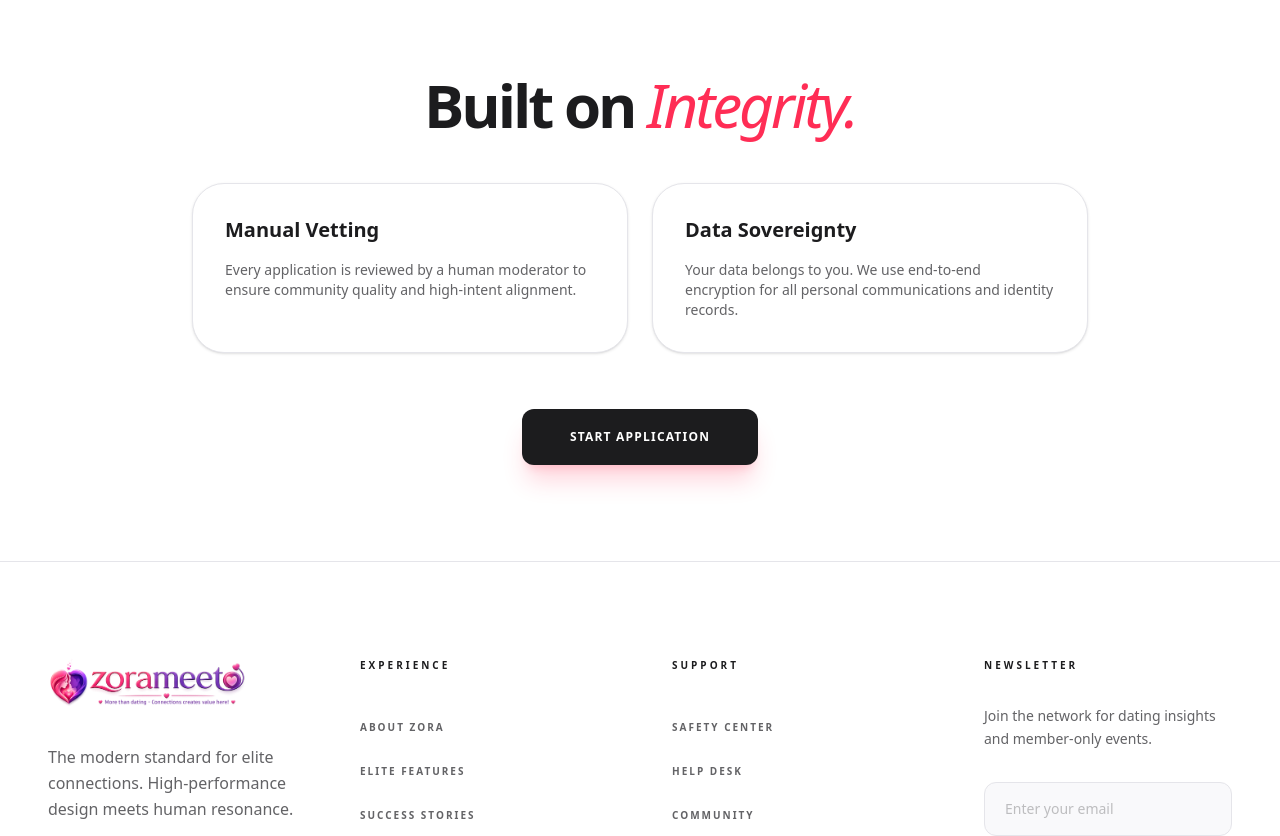
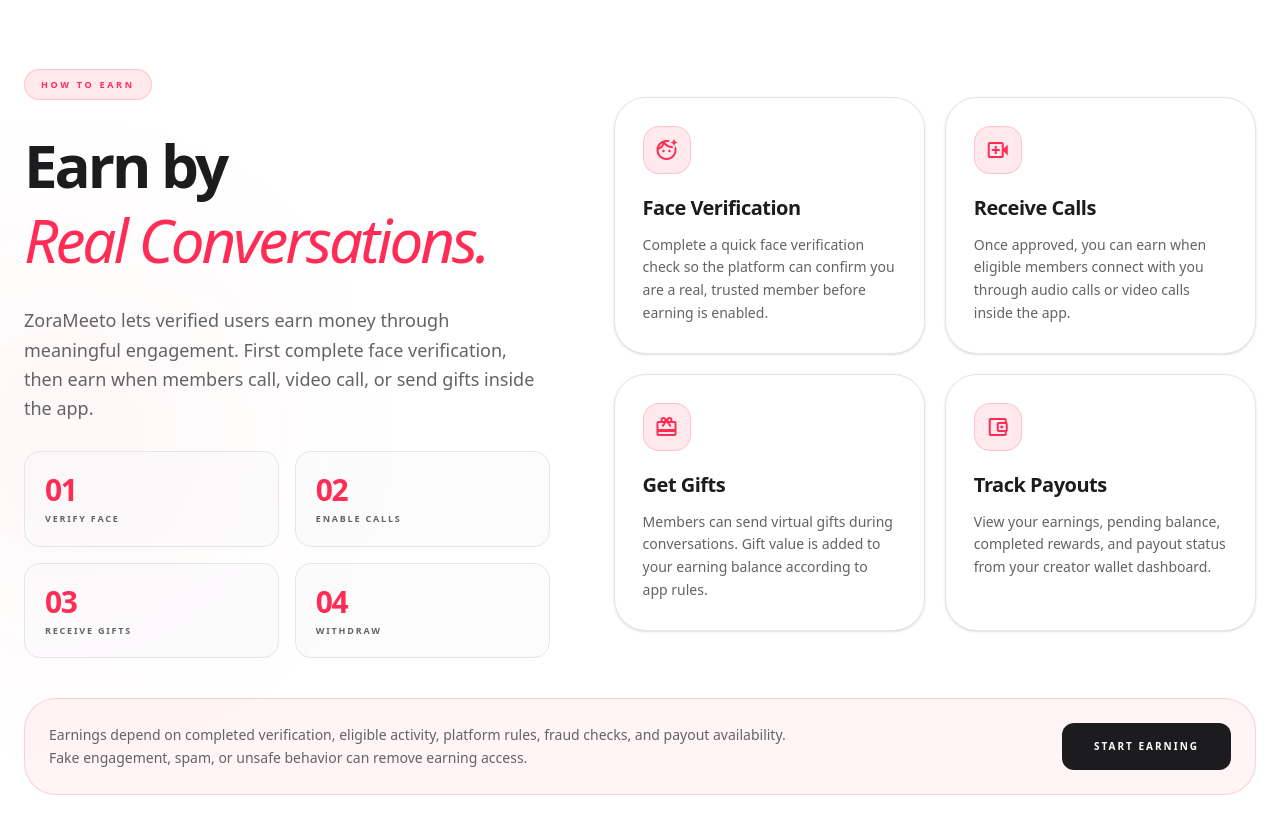
Before and after one commit to amanbhattsquare/zorameeto-website, a Next.js app: page /how-it-works in a window 1280 px wide. Shown: the part 880-1716 px from the top of the page. Built offline with nearby package versions, Linux system fonts and the light colour scheme.

Commit message:
Add earning process section to HowItWorks page; include steps for face verification, receiving calls, getting gifts, and tracking payouts

```diff
--- a/src/app/how-it-works/page.tsx
+++ b/src/app/how-it-works/page.tsx
@@ -1,4 +1,3 @@
-import Link from "next/link";
 import { Metadata } from "next";
 
 export const metadata: Metadata = {
@@ -31,6 +30,29 @@
       title: "Enter the Network",
       desc: "Connect with high-intent individuals curated specifically for you.",
       icon: "diversity_3"
+    }
+  ];
+
+  const earnSteps = [
+    {
+      title: "Face Verification",
+      desc: "Complete a quick face verification check so the platform can confirm you are a real, trusted member before earning is enabled.",
+      icon: "face_retouching_natural"
+    },
+    {
+      title: "Receive Calls",
+      desc: "Once approved, you can earn when eligible members connect with you through audio calls or video calls inside the app.",
+      icon: "video_call"
+    },
+    {
+      title: "Get Gifts",
+      desc: "Members can send virtual gifts during conversations. Gift value is added to your earning balance according to app rules.",
+      icon: "redeem"
+    },
+    {
+      title: "Track Payouts",
+      desc: "View your earnings, pending balance, completed rewards, and payout status from your creator wallet dashboard.",
+      icon: "account_balance_wallet"
     }
   ];
 
@@ -74,6 +96,64 @@
         </div>
       </section>
 
+      {/* Earn Section */}
+      <section className="py-24 px-6 bg-white border-y border-border overflow-hidden relative">
+        <div className="absolute -left-24 top-1/3 w-[320px] h-[320px] bg-primary/5 blur-[110px] rounded-full"></div>
+        <div className="max-w-7xl mx-auto relative z-10">
+          <div className="grid grid-cols-1 lg:grid-cols-[0.9fr_1.1fr] gap-12 lg:gap-16 items-center">
+            <div className="space-y-7">
+              <div className="inline-flex items-center gap-2 px-4 py-2 rounded-full bg-primary/10 text-primary border border-primary/20">
+                <span className="text-[9px] font-bold uppercase tracking-[0.3em]">How to Earn</span>
+              </div>
+              <h2 className="text-4xl lg:text-6xl font-extrabold tracking-tighter text-text-main leading-tight">
+                Earn by <br />
+                <span className="text-primary italic font-light">Real Conversations.</span>
+              </h2>
+              <p className="text-base md:text-lg text-text-muted leading-relaxed font-medium max-w-xl">
+                ZoraMeeto lets verified users earn money through meaningful engagement. First complete face verification, then earn when members call, video call, or send gifts inside the app.
+              </p>
+
+              <div className="grid grid-cols-2 gap-4 max-w-xl">
+                {[
+                  { value: "01", label: "Verify Face" },
+                  { value: "02", label: "Enable Calls" },
+                  { value: "03", label: "Receive Gifts" },
+                  { value: "04", label: "Withdraw" }
+                ].map((item) => (
+                  <div key={item.label} className="rounded-2xl border border-border bg-surface-soft/50 p-5">
+                    <p className="text-3xl font-extrabold tracking-tighter text-primary">{item.value}</p>
+                    <p className="mt-1 text-[9px] font-bold uppercase tracking-[0.2em] text-text-muted">{item.label}</p>
+                  </div>
+                ))}
+              </div>
+            </div>
+
+            <div className="grid grid-cols-1 sm:grid-cols-2 gap-5">
+              {earnSteps.map((step) => (
+                <div key={step.title} className="spotlight-card rounded-[2rem] p-7 bg-background border border-border shadow-sm hover-lift space-y-5">
+                  <div className="w-12 h-12 rounded-2xl bg-primary/10 border border-primary/20 flex items-center justify-center text-primary">
+                    <span className="material-symbols-outlined text-xl">{step.icon}</span>
+                  </div>
+                  <div className="space-y-3">
+                    <h3 className="text-xl font-bold tracking-tight text-text-main">{step.title}</h3>
+                    <p className="text-sm text-text-muted font-medium leading-relaxed">{step.desc}</p>
+                  </div>
+                </div>
+              ))}
+            </div>
+          </div>
+
+          <div className="mt-10 rounded-[2rem] border border-primary/20 bg-primary/5 p-6 flex flex-col md:flex-row md:items-center md:justify-between gap-4">
+            <p className="text-sm text-text-muted font-medium leading-relaxed max-w-3xl">
+              Earnings depend on completed verification, eligible activity, platform rules, fraud checks, and payout availability. Fake engagement, spam, or unsafe behavior can remove earning access.
+            </p>
+            <button className="shrink-0 bg-text-main text-white px-8 py-4 rounded-xl font-bold text-[10px] uppercase tracking-[0.2em] hover:bg-primary transition-all duration-500">
+              Start Earning
+            </button>
+          </div>
+        </div>
+      </section>
+
       {/* Trust Section - Compact Mode */}
       <section className="py-24 px-6 bg-white">
         <div className="max-w-4xl mx-auto text-center space-y-10">
```
